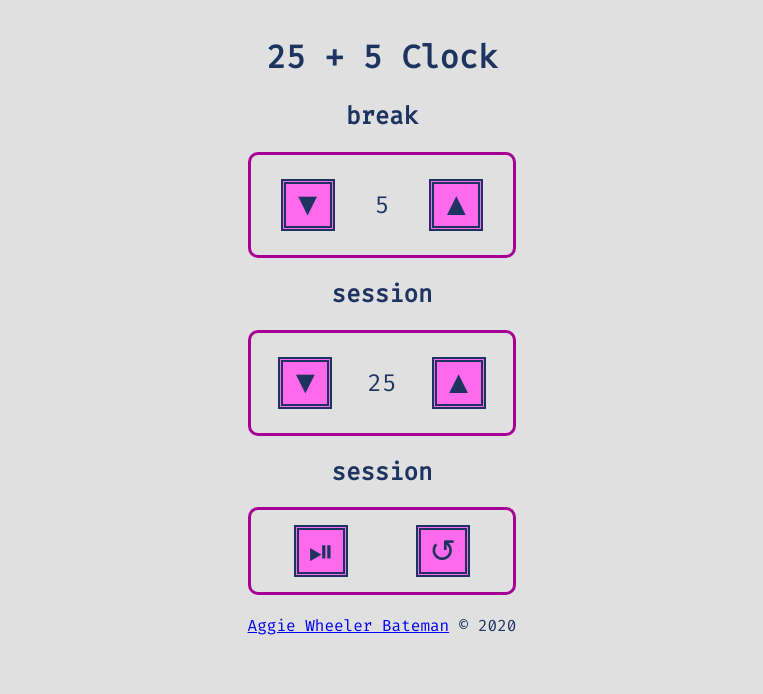
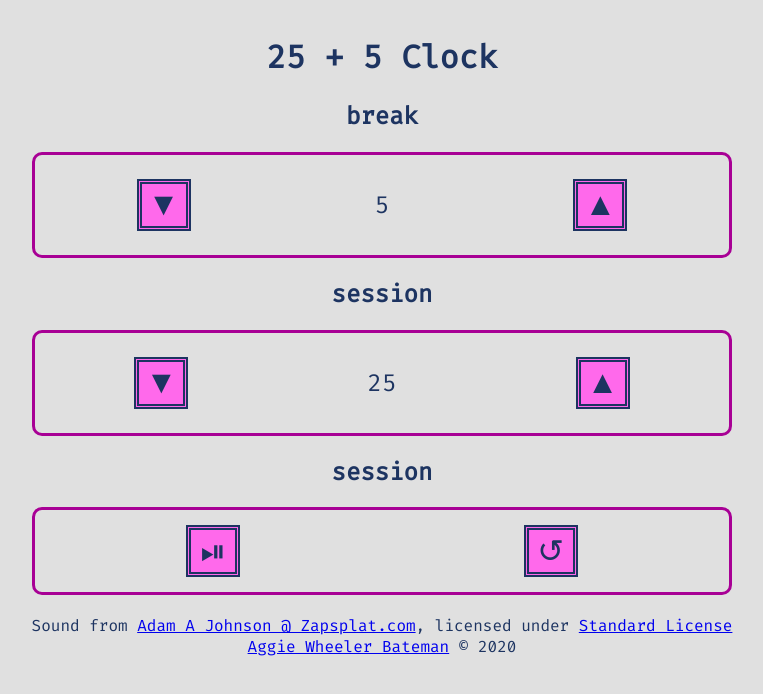
Before and after one commit to UmarNaeem7/25-plus-5-clock, a React (Create React App) app in the folder client/: page / in a window 1280 px wide. Shown: the top 694 px of the page, without its empty margins (258-1021 px from the left). Built offline with nearby package versions, Linux system fonts and the light colour scheme.

Commit message:
Add attribution of sound file in Footer
Add sax-alarm.mp3

```diff
--- a/client/src/components/Footer.js
+++ b/client/src/components/Footer.js
@@ -2,6 +2,9 @@ import React from 'react';
 
 function Footer() {
     return <footer>
+        <div>
+            Sound from <a href="https://www.zapsplat.com/author/adam-a-johnson/" rel="noreferrer noopener" target="_blank">Adam A Johnson @ Zapsplat.com</a>, licensed under <a href="https://www.zapsplat.com/license-type/standard-license/" rel="noreferrer noopener" target="_blank">Standard License</a>
+        </div>
         <div>
             <a href="https://www.aggiewb.com" rel="noreferrer noopener" target="_blank">Aggie Wheeler Bateman</a> &copy; {new Date().getFullYear()}
         </div>
```
Also changed, not shown: 1 other file (tests, documents, lock files or other folders).
